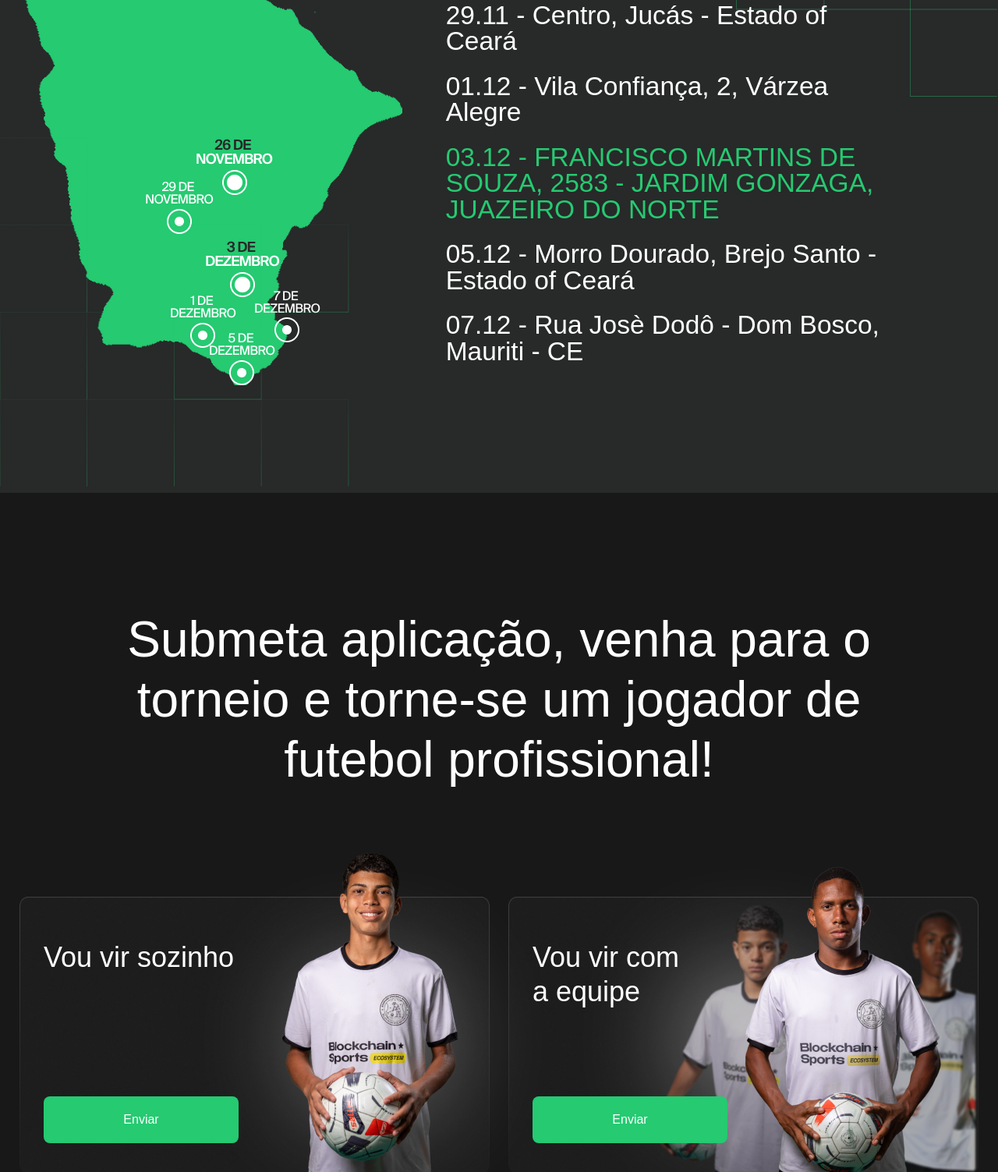
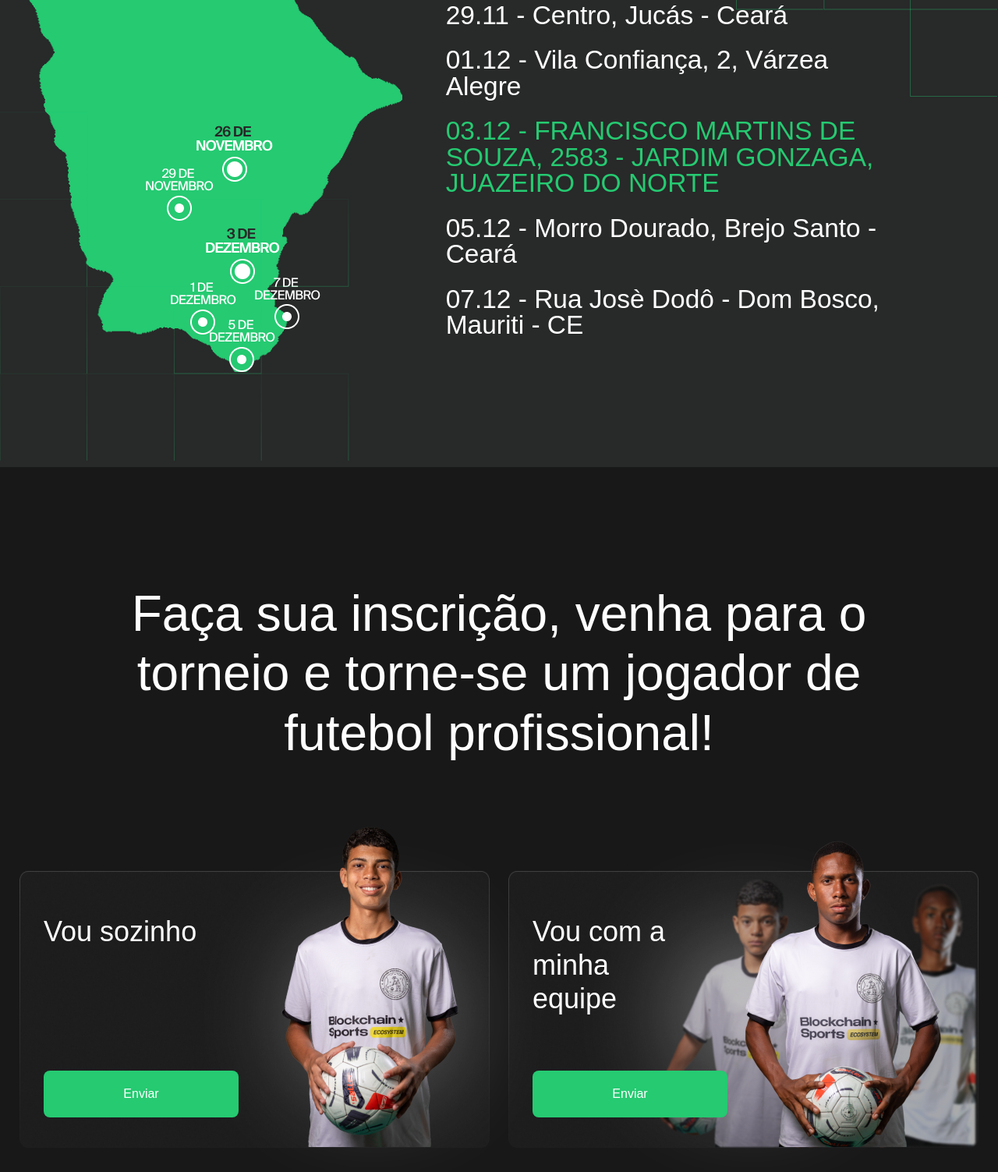
Before and after one commit to nikita-496/landing-fotbul, a website: page public/index.html in a window 1280 px wide. Shown: the part 4908-6411 px from the top of the page at 78% size. Drawn offline with nearby package versions, Linux system fonts and the light colour scheme; a web font is replaced by a local one.

Commit message:
fix typo and add favicon

```diff
--- a/public/index.html
+++ b/public/index.html
@@ -4,6 +4,7 @@
     <meta charset="UTF-8">
     <meta http-equiv="X-UA-Compatible" content="IE=edge">
     <meta name="viewport" content="width=device-width, initial-scale=1.0">
+    <link type="image/x-icon" href="./favicon.svg" rel="shortcut icon">
     <link rel="stylesheet" href="./assets/style.css">
     <link href="https://cdn.jsdelivr.net/npm/bootstrap@5.1.3/dist/css/bootstrap.min.css" rel="stylesheet" integrity="sha384-1BmE4kWBq78iYhFldvKuhfTAU6auU8tT94WrHftjDbrCEXSU1oBoqyl2QvZ6jIW3" crossorigin="anonymous">
     <script src="https://cdn.jsdelivr.net/npm/bootstrap@5.1.3/dist/js/bootstrap.bundle.min.js" integrity="sha384-ka7Sk0Gln4gmtz2MlQnikT1wXgYsOg+OMhuP+IlRH9sENBO0LRn5q+8nbTov4+1p" crossorigin="anonymous"></script>
@@ -1190,7 +1191,7 @@
                         26.11-Iguatu.Profa.MariaRosa Gouvêia, 200-352 - Sete de Setembro
                     </p>
                     <p class="text">
-                        29.11 - Centro, Jucás - Estado of Ceará
+                        29.11 - Centro, Jucás - Ceará
                     </p>
 
                     <p class="text">
@@ -1200,7 +1201,7 @@
                         03.12 - Francisco Martins de Souza, 2583 - Jardim Gonzaga, Juazeiro do Norte
                     </p>
                     <p class="text">
-                        05.12 - Morro Dourado, Brejo Santo - Estado of Ceará
+                        05.12 - Morro Dourado, Brejo Santo - Ceará
                     </p>
                     <p class="text">
                         07.12 - Rua Josè Dodô - Dom Bosco, Mauriti - CE
@@ -1213,8 +1214,7 @@
         <div class="container">
             <div class="row">
                 <div class="col-12">
-                    <h2 class="section_title">Submeta aplicação, venha para o torneio e torne-se
-                        um jogador de futebol profissional!</h2>
+                    <h2 class="section_title">Faça sua inscrição, venha para o torneio  e torne-se um jogador de futebol profissional!</h2>
                 </div>
             </div>
             <div class="sectiion-last-1-card-row row">
@@ -1222,7 +1222,7 @@
                     <div class="border-box-container">
                        <div class="sectiion-last-1-row row">
                         <div class="sectiion-last-1-col col">
-                            <h4 class="sectiion-last-1-col__titile">Vou vir sozinho</h4>
+                            <h4 class="sectiion-last-1-col__titile">Vou sozinho</h4>
                              <a class="form-btn btn" data-bs-toggle="modal" href="#exampleModalToggle" role="button"><span class="btn-title">Enviar</span></a>
                         </div>
                         <div class="sectiion-last-1-card-col-image col">
@@ -1250,7 +1250,7 @@
                     <div class="border-box-container_team border-box-container">
                         <div class="sectiion-last-1-row row">
                             <div class="sectiion-last-1-col col">
-                                <h4 class="sectiion-last-1-col__titile_right sectiion-last-1-col__titile">Vou vir com a equipe</h4>
+                                <h4 class="sectiion-last-1-col__titile_right sectiion-last-1-col__titile">Vou com a minha equipe</h4>
                                 <a class="form-btn btn" data-bs-toggle="modal" href="#exampleModalToggle2" role="button"><span class="btn-title">Enviar</span></a>
                             </div>
                             <div class="sectiion-last-1-card-col-image col">
```
Also changed, not shown: public/favicon.svg (added).
